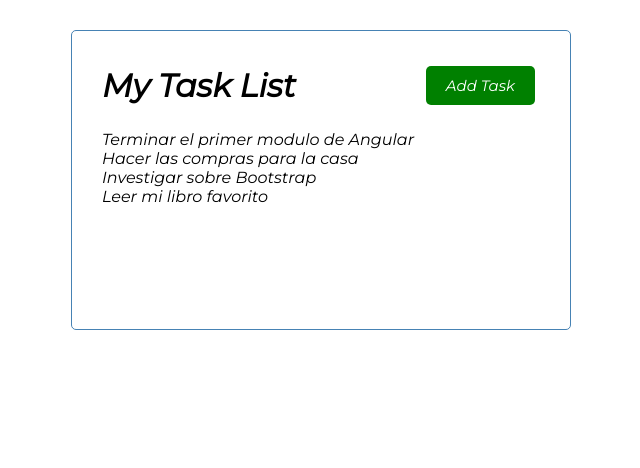
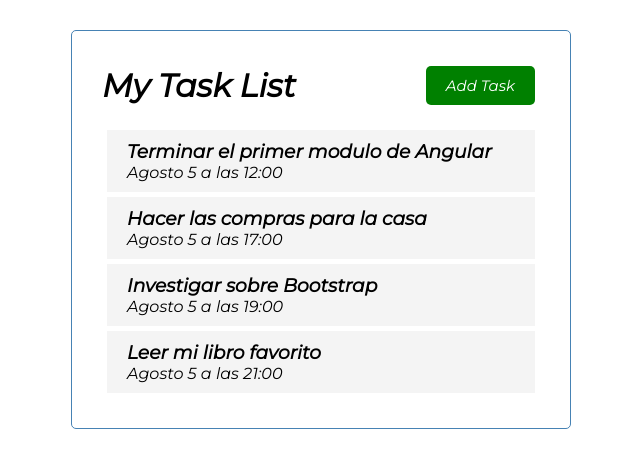
Before and after one commit to LERV1993/TaskList-Angular, an Angular app: page / in a window 1280 px wide. Shown: the top 468 px of the page, without its empty margins (319-959 px from the left). Built offline with nearby package versions, Linux system fonts and the light colour scheme.

Commit message:
Lista de tareas

```diff
--- a/src/app/app.module.ts
+++ b/src/app/app.module.ts
@@ -5,13 +5,15 @@
 import { HeaderComponent } from './components/header/header.component';
 import { ButtonComponent } from './components/button/button.component';
 import { TasksComponent } from './components/tasks/tasks.component';
+import { TasksItemComponent } from './components/tasks-item/tasks-item.component';
 
 @NgModule({
   declarations: [
     AppComponent,
     HeaderComponent,
     ButtonComponent,
-    TasksComponent
+    TasksComponent,
+    TasksItemComponent
   ],
   imports: [
     BrowserModule
--- /dev/null
+++ b/src/app/components/tasks-item/tasks-item.component.css
@@ -0,0 +1,16 @@
+.task{
+    background-color: #f4f4f4;
+    margin: 5px;
+    padding: 10px 20px;
+    cursor: pointer;
+}
+
+.task-reminder{
+    border-left: 5px solid green;
+}
+
+.task h3{
+    display: flex;
+    align-items: center;
+    justify-content: space-between;
+}
--- /dev/null
+++ b/src/app/components/tasks-item/tasks-item.component.html
@@ -0,0 +1,4 @@
+<div class="task">
+    <h3>{{task.text}}</h3>
+    <p>{{task.day}}</p>
+</div>
--- /dev/null
+++ b/src/app/components/tasks-item/tasks-item.component.ts
@@ -0,0 +1,17 @@
+import { Component, Input, OnInit } from '@angular/core';
+import { Task } from 'src/app/Task';
+import { TASKS } from 'src/app/mock-tasks'
+
+@Component({
+  selector: 'app-tasks-item',
+  templateUrl: './tasks-item.component.html',
+  styleUrls: ['./tasks-item.component.css']
+})
+export class TasksItemComponent implements OnInit {
+  @Input() task: Task = TASKS[0]
+  constructor() { }
+
+  ngOnInit(): void {
+  }
+
+}
--- a/src/app/components/tasks/tasks.component.html
+++ b/src/app/components/tasks/tasks.component.html
@@ -1,3 +1,5 @@
-<p *ngFor="let task of tasks">
-    {{task.text}}
-</p>
+<app-tasks-item
+    *ngFor="let task of tasks"
+    [task] = "task"
+ >
+</app-tasks-item>
```
